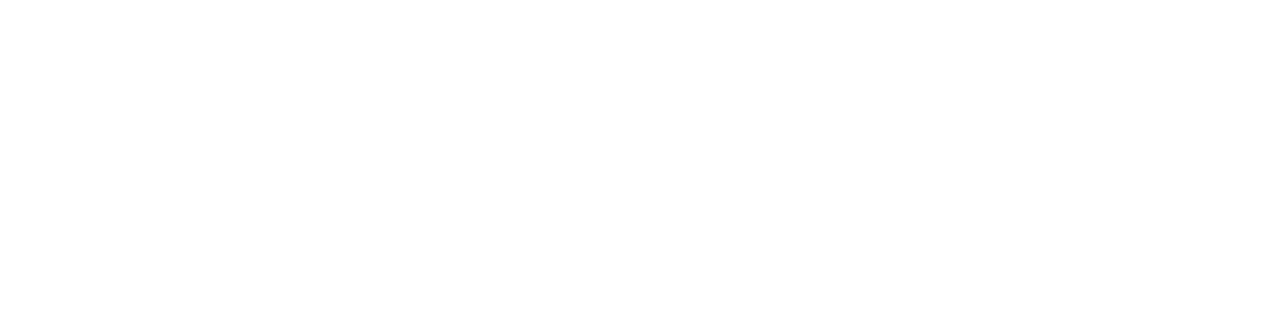
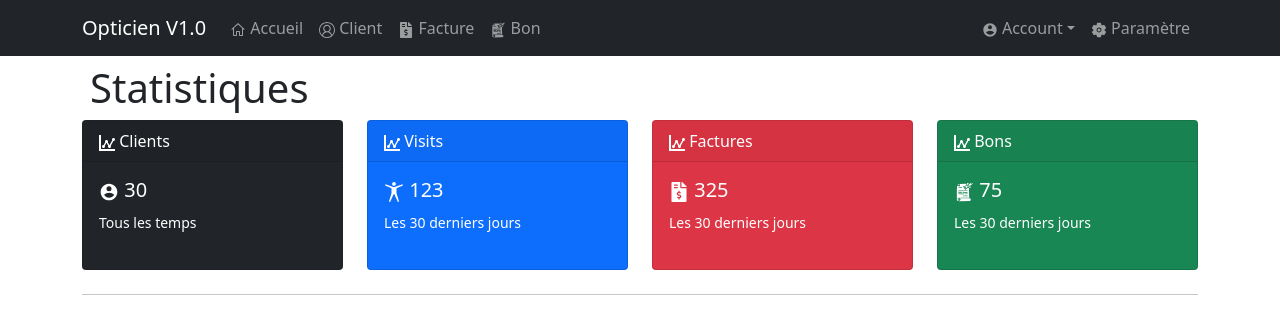
Before and after one commit to BeleganStartup/opticien, a Next.js app in the folder frontend/: page / in a window 1280 px wide. Shown: the top 334 px of the page. Built offline with nearby package versions, Linux system fonts and the light colour scheme.

Commit message:
designing statistics bar

```diff
--- a/frontend/package.json
+++ b/frontend/package.json
@@ -15,7 +15,8 @@
     "next": "11.0.1",
     "react": "17.0.2",
     "react-bootstrap": "^2.0.0-alpha.2",
-    "react-dom": "17.0.2"
+    "react-dom": "17.0.2",
+    "react-icons": "^4.2.0"
   },
   "devDependencies": {
     "eslint": "7.29.0",
--- a/frontend/pages/_app.js
+++ b/frontend/pages/_app.js
@@ -1,8 +1,14 @@
 import '../styles/globals.css'
 import 'bootstrap/dist/css/bootstrap.min.css';
+import NavigationBar from '../src/components/NavigationBar'
 
 function MyApp({ Component, pageProps }) {
-  return <Component {...pageProps} />
+  return (
+    <div>
+      <NavigationBar/>
+      <Component {...pageProps} />
+    </div>
+  )
 }
 
 export default MyApp
--- a/frontend/pages/api/hello.js
+++ /dev/null
@@ -1,5 +0,0 @@
-// Next.js API route support: https://nextjs.org/docs/api-routes/introduction
-
-export default function handler(req, res) {
-  res.status(200).json({ name: 'John Doe' })
-}
--- a/frontend/pages/index.js
+++ b/frontend/pages/index.js
@@ -1,12 +1,15 @@
-import React from 'react'
-
+// React Bootstrap
+import Container from 'react-bootstrap/Container'
+// Components
+import Stats from '../src/components/Stats'
 
 const index = () => {
-  let nombre_en_lettre = require('../public/num2let.js');
+
   return (
-    <div>
-      {console.log(nombre_en_lettre("15000.50", "Dinnar", "Centimes"))}
-    </div>
+    <Container>
+      <Stats />
+      <hr />
+    </Container>
   )
 }
 
--- /dev/null
+++ b/frontend/src/components/NavigationBar.js
@@ -0,0 +1,45 @@
+// React Bootstrap
+import Navbar from 'react-bootstrap/Navbar'
+import Nav from 'react-bootstrap/Nav'
+import NavDropdown from 'react-bootstrap/NavDropdown'
+import Container from 'react-bootstrap/Container'
+// Icons
+import { VscAccount, VscHome } from "react-icons/vsc"
+import { FaFileInvoiceDollar } from "react-icons/fa"
+import { GiStabbedNote } from "react-icons/gi"
+import { RiAccountCircleFill } from "react-icons/ri"
+import { IoSettings } from "react-icons/io5"
+
+
+const NavigationBar = () => {
+    const navDropdownTitle = (<><RiAccountCircleFill/> Account</>);
+
+    return (
+        <Navbar bg="dark" variant="dark" expand="lg">
+        <Container>
+            <Navbar.Brand href="#home">Opticien V1.0</Navbar.Brand>
+            <Navbar.Toggle aria-controls="basic-navbar-nav" />
+            <Navbar.Collapse id="basic-navbar-nav">
+            <Nav className="me-auto">
+                <Nav.Link href="#home"><VscHome/> Accueil</Nav.Link>
+                <Nav.Link href="#link"><VscAccount/> Client</Nav.Link>
+                <Nav.Link href="#link"><FaFileInvoiceDollar/> Facture</Nav.Link>
+                <Nav.Link href="#link"><GiStabbedNote/> Bon</Nav.Link>
+            </Nav>
+            <Nav className="text-end">
+                <NavDropdown title={navDropdownTitle} id="basic-nav-dropdown">
+                    <NavDropdown.Item href="#action/3.1">Connexion</NavDropdown.Item>
+                    <NavDropdown.Item href="#action/3.1">Se déconnecter</NavDropdown.Item>
+                    <NavDropdown.Divider />
+                    <NavDropdown.Item href="#action/3.4">Contacter le développeur</NavDropdown.Item>
+                </NavDropdown>
+                <Nav.Link href="#link"><IoSettings /> Paramètre</Nav.Link>
+            </Nav>
+
+            </Navbar.Collapse>
+        </Container>
+        </Navbar>
+    )
+}
+
+export default NavigationBar
--- /dev/null
+++ b/frontend/src/components/StatCard.js
@@ -0,0 +1,22 @@
+// React Bootstrap
+import Card from 'react-bootstrap/Card'
+
+
+const StatCard = ({header, title, content, bg="light", fg="dark"}) => {
+    return (
+        <Card
+            bg={bg}
+            text={fg}
+            style={{ height: '150px' }}
+            className="mb-2 text-start"
+        >
+        <Card.Header>{header}</Card.Header>
+        <Card.Body>
+            <Card.Title> {title} </Card.Title>
+            <Card.Text> <small>{content}</small> </Card.Text>
+        </Card.Body>
+        </Card>
+    )
+}
+
+export default StatCard
--- /dev/null
+++ b/frontend/src/components/Stats.js
@@ -0,0 +1,63 @@
+// React Bootstrap
+import Row from 'react-bootstrap/Row'
+import Col from 'react-bootstrap/Col'
+// Components
+import StatCard from './StatCard'
+// Icons
+import { ImStatsDots } from "react-icons/im"
+import { FaFileInvoiceDollar } from "react-icons/fa"
+import { GiStabbedNote } from "react-icons/gi"
+import { RiAccountCircleFill } from "react-icons/ri"
+import {ImAccessibility} from "react-icons/im"
+
+const Stats = () => {
+    return (
+        <div>
+            <h1 className="m-2">Statistiques</h1>
+            <Row className="text-center" >
+                <Col md>
+                    <StatCard
+                        header={<><ImStatsDots/> Clients</>}
+                        title={<>{<RiAccountCircleFill/>} 30</>}
+                        content="Tous les temps"
+                        bg="dark"
+                        fg="white"
+                    />
+                </Col>
+
+                <Col md>
+                    <StatCard
+                        header={<><ImStatsDots/> Visits</>}
+                        title={<>{<ImAccessibility/>} 123</>}
+                        content="Les 30 derniers jours"
+                        bg="primary"
+                        fg="white"
+                    />
+                </Col>
+
+                <Col md>
+                    <StatCard
+                        header={<><ImStatsDots/> Factures</>}
+                        title={<>{<FaFileInvoiceDollar/>} 325</>}
+                        content="Les 30 derniers jours"
+                        bg="danger"
+                        fg="white"
+                    />
+                </Col>
+
+                <Col md>
+                    <StatCard
+                        header={<><ImStatsDots/> Bons</>}
+                        title={<>{<GiStabbedNote/>} 75</>}
+                        content="Les 30 derniers jours"
+                        bg="success"
+                        fg="white"
+                    />
+                </Col>
+
+            </Row>
+        </div>
+    )
+}
+
+export default Stats
```
Also changed, not shown: frontend/pages/test/index.js (deleted, +0 -42 lines), 1 other file (tests, documents, lock files or other folders).
